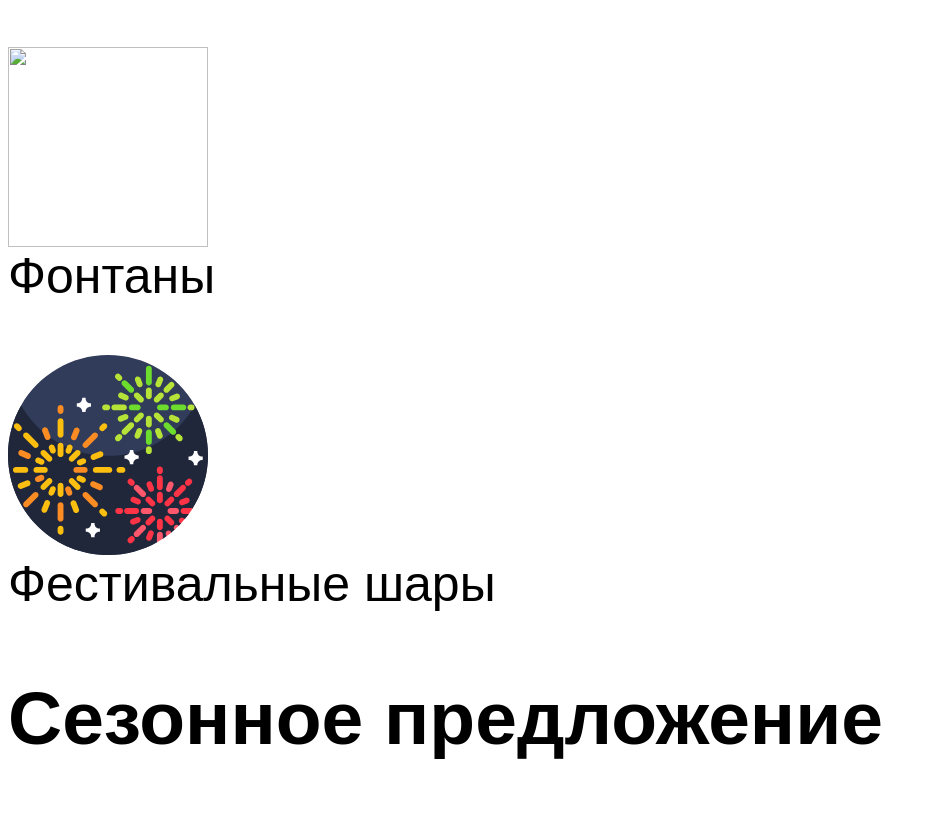
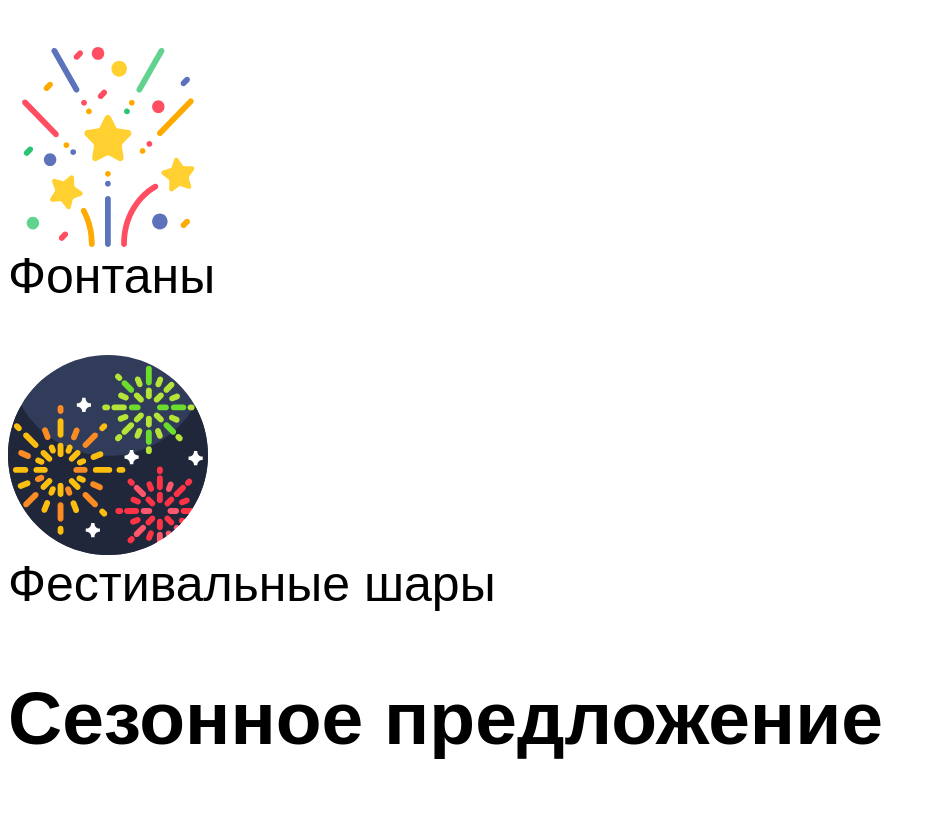
Before and after one commit to Misha34-lol/fghg, a plain HTML site: page index.html in a window 1280 px wide. Shown: the part 1824-2645 px from the top of the page, without its empty margins (0-936 px from the left). Drawn offline with Linux system fonts and the light colour scheme.

Commit message:
Update index.html

```diff
--- a/index.html
+++ b/index.html
@@ -21,7 +21,7 @@
             <p>
                 <p><img src="хлопушка_0_1607673818.svg" width="70px"/><br/>Хлопушки</p>
                 <p><img src="петарда_0_1607673817.svg" width="70px"/><br/>Петарды</p>
-                <p><img src="фантан_0_1607673817.svg" width="70px"/><br/>Фонтаны</p>
+                <p><img src="фонтан_0_1607673817.svg" width="70px"/><br/>Фонтаны</p>
                 <p><img src="шар_0_1607673818.svg" width="70px"/><br/>Фестивальные шары</p>
             </p>
             <h2 id="discount">Сезонное предложение</h2>
```
